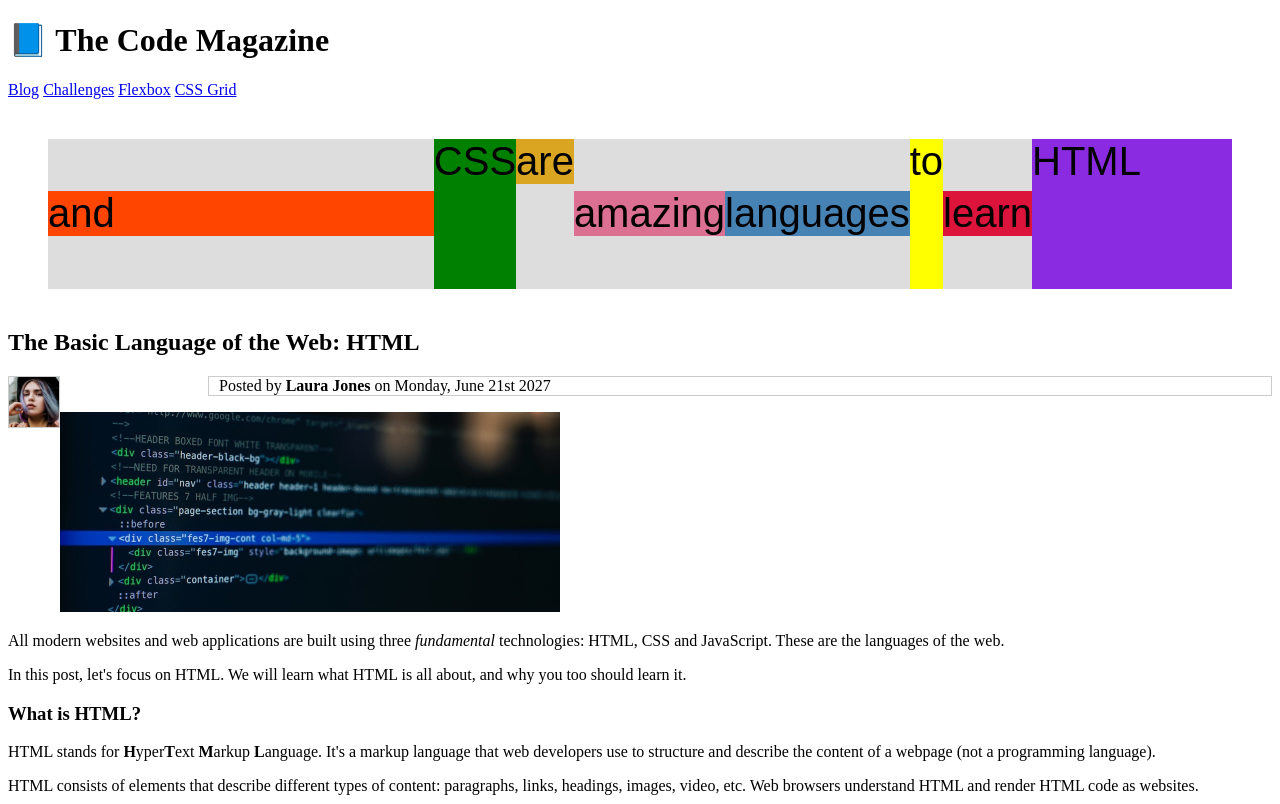
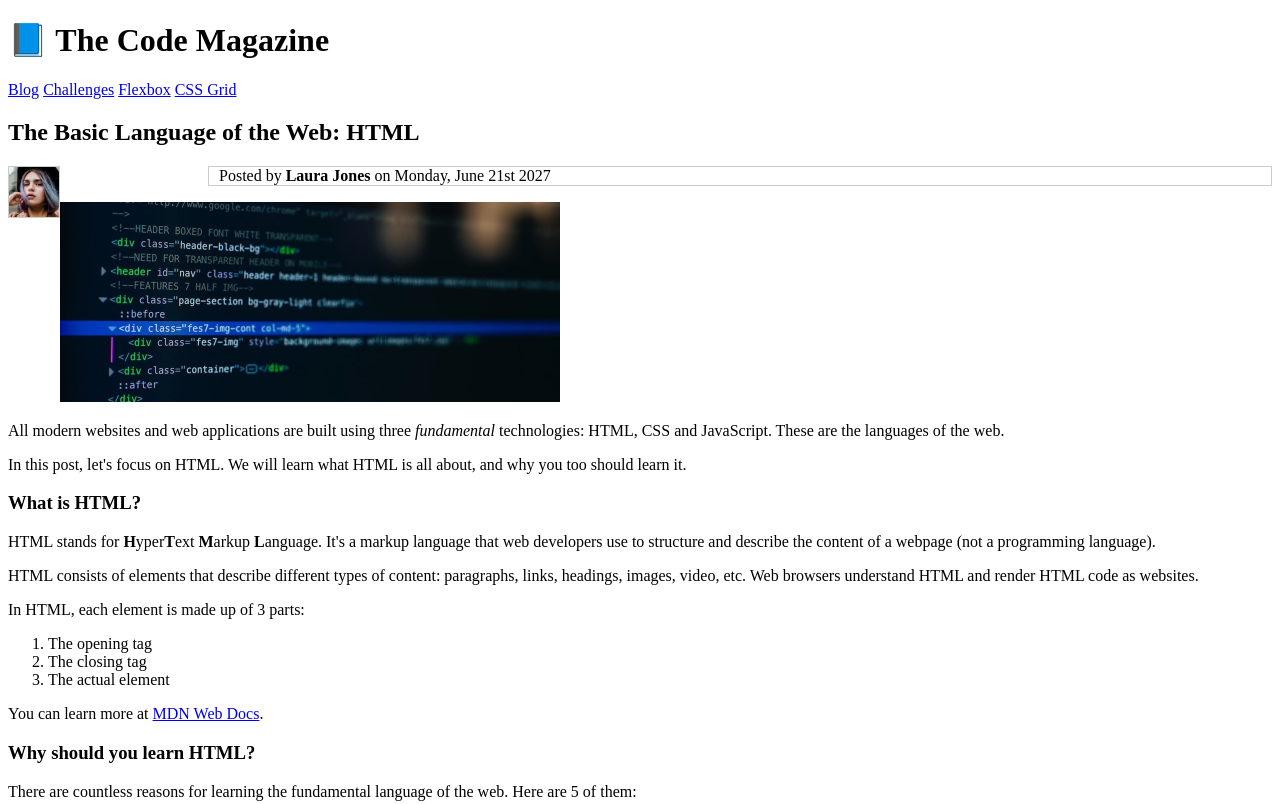
Before and after one commit to emmanuelkamala/salum-emmanuel-project, a plain HTML site: page index.html in a window 1280 px wide. Shown: the top 804 px of the page. Drawn offline with Linux system fonts and the light colour scheme.

Commit message:
Learning flexbox

```diff
--- a/index.html
+++ b/index.html
@@ -26,16 +26,7 @@
         <a href="#">CSS Grid</a>
       </nav>
     </header>
-<div class="layout">
-      <div class="el el--1">HTML</div>
-      <div class="el el--2">and</div>
-      <div class="el el--3">CSS</div>
-      <div class="el el--4">are</div>
-      <div class="el el--5">amazing</div>
-      <div class="el el--6">languages</div>
-      <div class="el el--7">to</div>
-      <div class="el el--8">learn</div>
-</div>
+
     <article>
       <header>
         <h2>The Basic Language of the Web: HTML</h2>
```
Also changed, not shown: flexbox.html (added).
